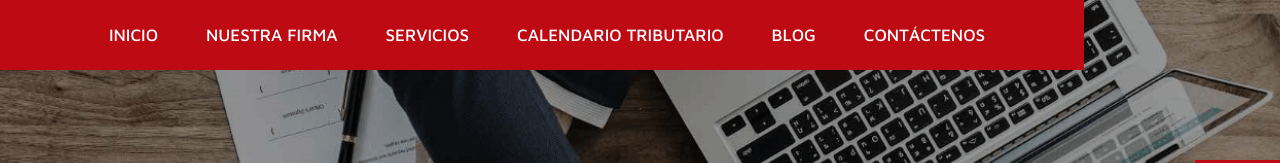
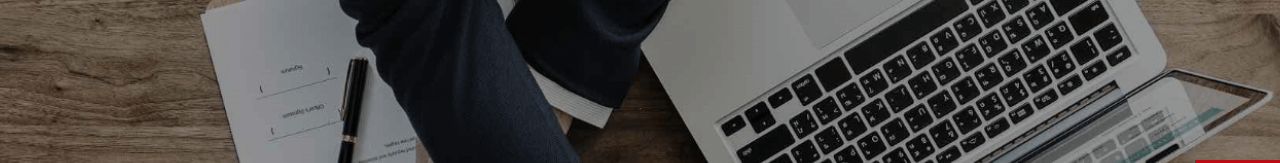
Before and after one commit to emiliano0662/vcf-auditores, a website with bundled scripts: page dist/index.html in a window 1280 px wide. Shown: the top 163 px of the page. Built offline with nearby package versions, Linux system fonts and the light colour scheme; files whose address does not match are found by name.

Commit message:
cambios generales

```diff
--- a/src/js/main.js
+++ b/src/js/main.js
@@ -1,8 +1,8 @@
 $(document).ready(function() {
 
-	$("#header").load("header.html");
+	/*$("#header").load("header.html");
 
-	$("#footer").load("footer.html");
+	$("#footer").load("footer.html");*/
 
 	var owl_carousel_home = $('.owl-carousel-home').owlCarousel({
 		margin: 10,
--- a/src/scss/custom/_section_landing_feature.scss
+++ b/src/scss/custom/_section_landing_feature.scss
@@ -86,7 +86,7 @@
         .owl-carousel-landing-feature {
             height: auto;
             padding: 0px;
-            background: transparent;
+            background: transparent !important;
 
             .item {
 
```
Also changed, not shown: dist/assets/css/bundle.min.css, dist/assets/js/bundle.min.js, dist/calendariotributario.html.
